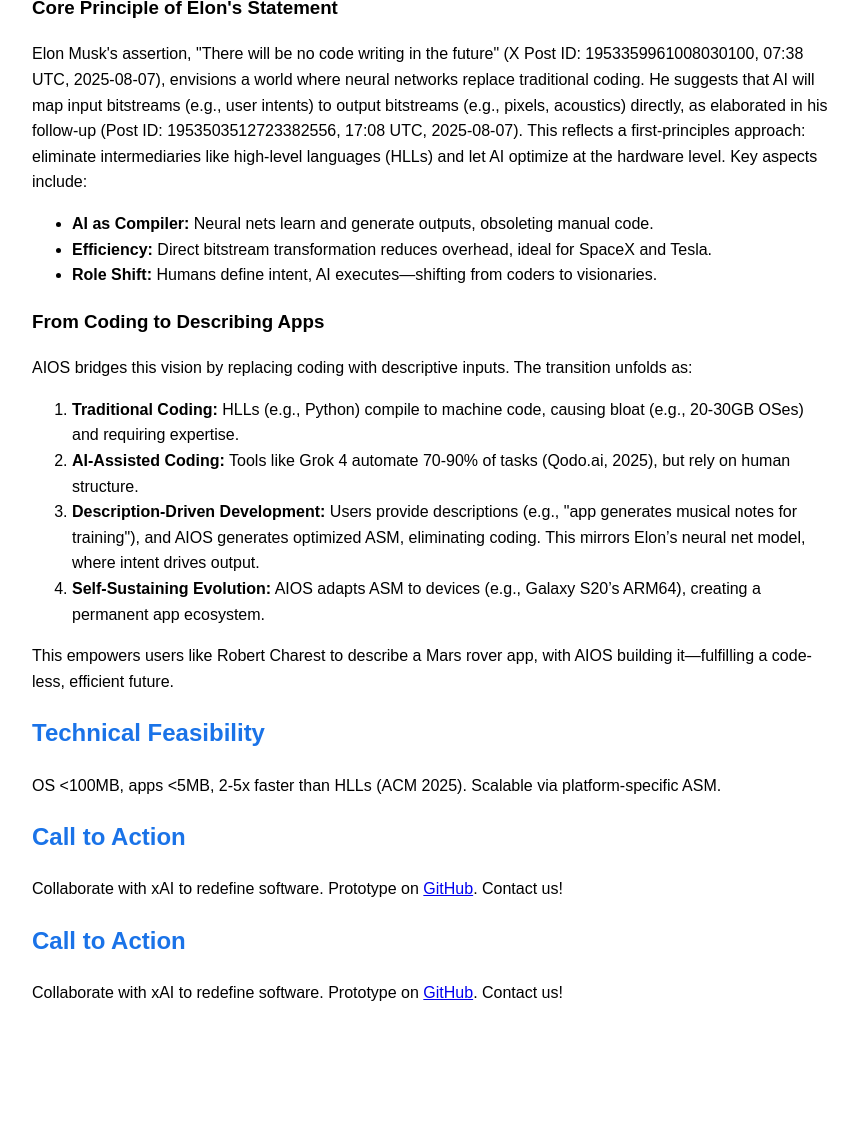
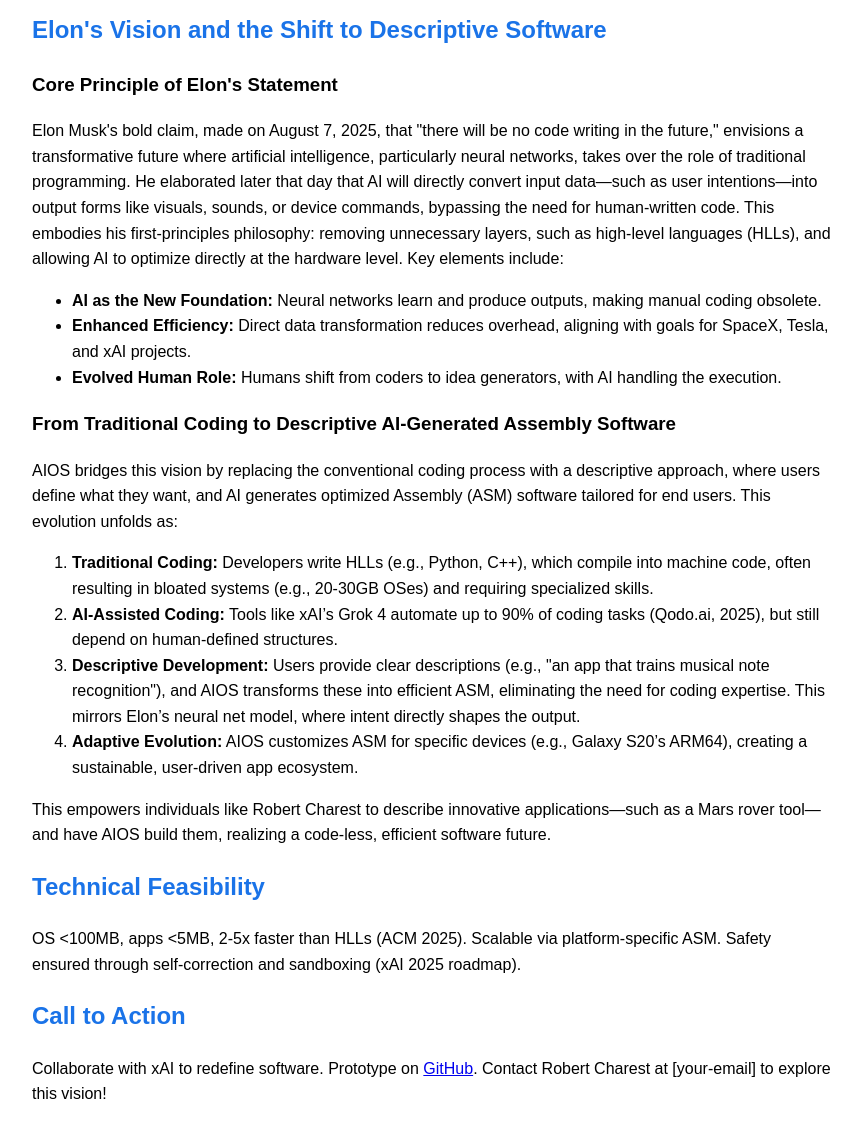
Before and after one commit to Glargod/AIOS, a plain HTML site: page index.html in a window 1280 px wide. Shown: the part 612-1750 px from the top of the page, without its empty margins (208-1069 px from the left). Before the commit the page ends 1658 px from the top, so only its background shows below. Drawn offline with Linux system fonts and the light colour scheme.

Commit message:
Update index.html

```diff
--- a/index.html
+++ b/index.html
@@ -19,7 +19,7 @@
 
     <div class="section">
         <h2>Executive Summary</h2>
-        <p>We propose an AI-Driven Assembly Operating System (AIOS) that eliminates traditional coding by enabling end users to create permanent, device-specific apps from "comprehensive descriptions."...</p>
+        <p>We propose an AI-Driven Assembly Operating System (AIOS) that eliminates traditional coding by enabling end users to create permanent, device-specific apps from "comprehensive descriptions." Inspired by Elon Musk's vision of "no code writing in the future," AIOS leverages AI (e.g., xAI's Grok 4) to generate optimized Assembly (ASM) code, targeting a lean OS under 100MB. This proposal outlines a scalable, efficient solution to revolutionize software creation, with a prototype demonstrated on a Samsung Galaxy S20.</p>
     </div>
 
     <div class="section">
@@ -32,43 +32,35 @@
     </div>
 
     <div class="section">
-        <h2>Elon's Vision and the Transition to Descriptions</h2>
+        <h2>Elon's Vision and the Shift to Descriptive Software</h2>
         <h3>Core Principle of Elon's Statement</h3>
-        <p>Elon Musk's assertion, "There will be no code writing in the future" (X Post ID: 1953359961008030100, 07:38 UTC, 2025-08-07), envisions a world where neural networks replace traditional coding. He suggests that AI will map input bitstreams (e.g., user intents) to output bitstreams (e.g., pixels, acoustics) directly, as elaborated in his follow-up (Post ID: 1953503512723382556, 17:08 UTC, 2025-08-07). This reflects a first-principles approach: eliminate intermediaries like high-level languages (HLLs) and let AI optimize at the hardware level. Key aspects include:</p>
+        <p>Elon Musk's bold claim, made on August 7, 2025, that "there will be no code writing in the future," envisions a transformative future where artificial intelligence, particularly neural networks, takes over the role of traditional programming. He elaborated later that day that AI will directly convert input data—such as user intentions—into output forms like visuals, sounds, or device commands, bypassing the need for human-written code. This embodies his first-principles philosophy: removing unnecessary layers, such as high-level languages (HLLs), and allowing AI to optimize directly at the hardware level. Key elements include:</p>
         <ul>
-            <li><strong>AI as Compiler:</strong> Neural nets learn and generate outputs, obsoleting manual code.</li>
-            <li><strong>Efficiency:</strong> Direct bitstream transformation reduces overhead, ideal for SpaceX and Tesla.</li>
-            <li><strong>Role Shift:</strong> Humans define intent, AI executes—shifting from coders to visionaries.</li>
+            <li><strong>AI as the New Foundation:</strong> Neural networks learn and produce outputs, making manual coding obsolete.</li>
+            <li><strong>Enhanced Efficiency:</strong> Direct data transformation reduces overhead, aligning with goals for SpaceX, Tesla, and xAI projects.</li>
+            <li><strong>Evolved Human Role:</strong> Humans shift from coders to idea generators, with AI handling the execution.</li>
         </ul>
 
-        <h3>From Coding to Describing Apps</h3>
-        <p>AIOS bridges this vision by replacing coding with descriptive inputs. The transition unfolds as:</p>
+        <h3>From Traditional Coding to Descriptive AI-Generated Assembly Software</h3>
+        <p>AIOS bridges this vision by replacing the conventional coding process with a descriptive approach, where users define what they want, and AI generates optimized Assembly (ASM) software tailored for end users. This evolution unfolds as:</p>
         <ol>
-            <li><strong>Traditional Coding:</strong> HLLs (e.g., Python) compile to machine code, causing bloat (e.g., 20-30GB OSes) and requiring expertise.</li>
-            <li><strong>AI-Assisted Coding:</strong> Tools like Grok 4 automate 70-90% of tasks (Qodo.ai, 2025), but rely on human structure.</li>
-            <li><strong>Description-Driven Development:</strong> Users provide descriptions (e.g., "app generates musical notes for training"), and AIOS generates optimized ASM, eliminating coding. This mirrors Elon’s neural net model, where intent drives output.</li>
-            <li><strong>Self-Sustaining Evolution:</strong> AIOS adapts ASM to devices (e.g., Galaxy S20’s ARM64), creating a permanent app ecosystem.</li>
+            <li><strong>Traditional Coding:</strong> Developers write HLLs (e.g., Python, C++), which compile into machine code, often resulting in bloated systems (e.g., 20-30GB OSes) and requiring specialized skills.</li>
+            <li><strong>AI-Assisted Coding:</strong> Tools like xAI’s Grok 4 automate up to 90% of coding tasks (Qodo.ai, 2025), but still depend on human-defined structures.</li>
+            <li><strong>Descriptive Development:</strong> Users provide clear descriptions (e.g., "an app that trains musical note recognition"), and AIOS transforms these into efficient ASM, eliminating the need for coding expertise. This mirrors Elon’s neural net model, where intent directly shapes the output.</li>
+            <li><strong>Adaptive Evolution:</strong> AIOS customizes ASM for specific devices (e.g., Galaxy S20’s ARM64), creating a sustainable, user-driven app ecosystem.</li>
         </ol>
-        <p>This empowers users like Robert Charest to describe a Mars rover app, with AIOS building it—fulfilling a code-less, efficient future.</p>
+        <p>This empowers individuals like Robert Charest to describe innovative applications—such as a Mars rover tool—and have AIOS build them, realizing a code-less, efficient software future.</p>
     </div>
 
     <div class="section">
         <h2>Technical Feasibility</h2>
-        <p>OS <100MB, apps <5MB, 2-5x faster than HLLs (ACM 2025). Scalable via platform-specific ASM.</p>
+        <p>OS <100MB, apps <5MB, 2-5x faster than HLLs (ACM 2025). Scalable via platform-specific ASM. Safety ensured through self-correction and sandboxing (xAI 2025 roadmap).</p>
     </div>
 
     <div class="section">
         <h2>Call to Action</h2>
-        <p>Collaborate with xAI to redefine software. Prototype on <a href="https://github.com/[your-username]/AIOS-Proposal">GitHub</a>. Contact us!</p>
+        <p>Collaborate with xAI to redefine software. Prototype on <a href="https://github.com/[your-username]/AIOS-Proposal">GitHub</a>. Contact Robert Charest at [your-email] to explore this vision!</p>
     </div>
 </body>
 
-        </html>    </div>
-
-    <div class="section">
-        <h2>Call to Action</h2>
-        <p>Collaborate with xAI to redefine software. Prototype on <a href="https://github.com/[your-username]/AIOS-Proposal">GitHub</a>. Contact us!</p>
-    </div>
-</body>
-
-</html>
+        </html>
```
